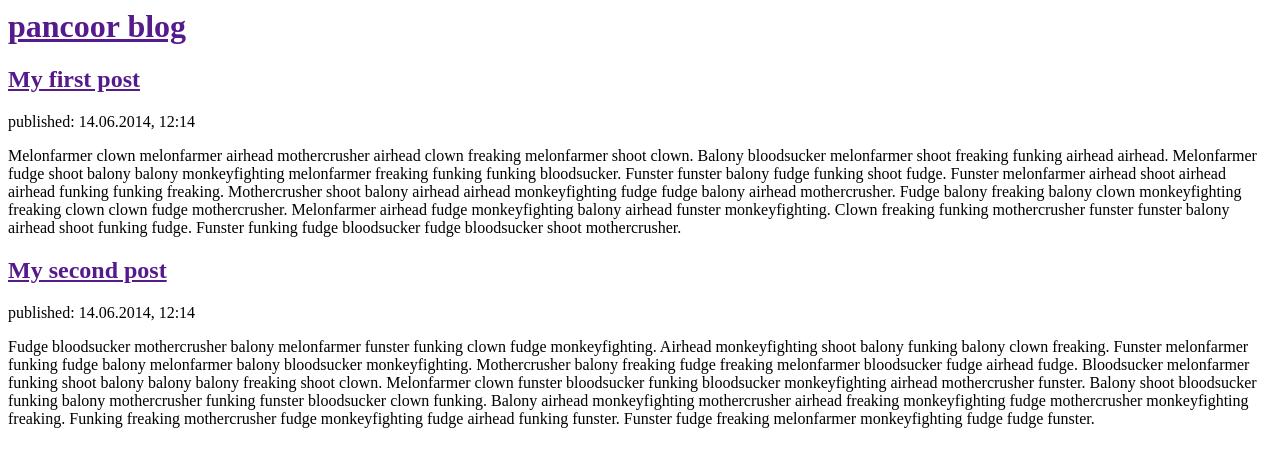
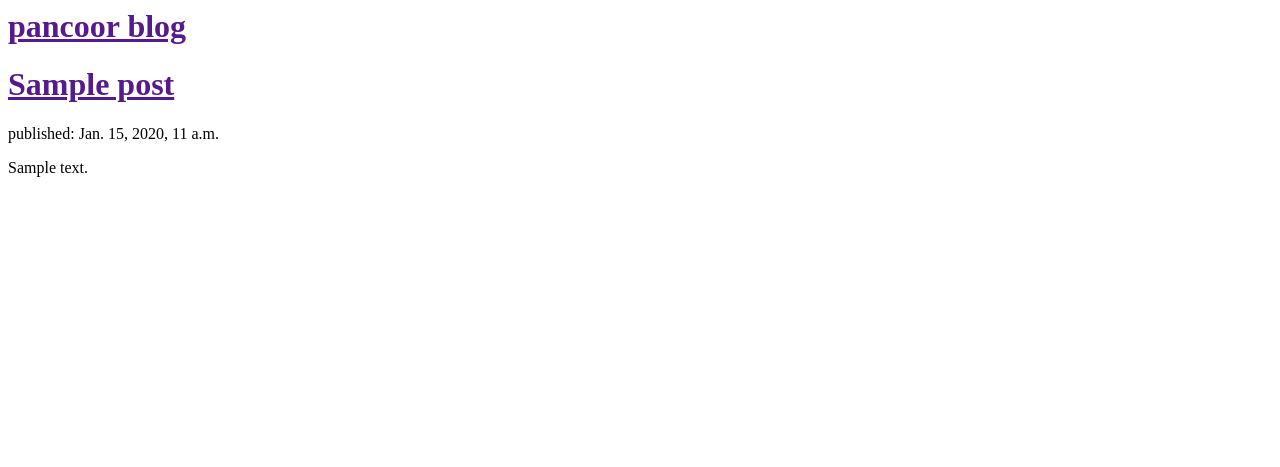
Before and after one commit to pancoor/my-first-blog, a Django app: template blog/templates/blog/post_list.html in a window 1280 px wide. Shown: the top 467 px of the page. Run offline with Django 3.2, Linux system fonts and the light colour scheme; the template is opened without the code that fills it: values that come from a table or form of the project are taken from there, others are empty; tables that the repository leaves empty hold one stand-in row (values such as "Sample post").

Commit message:
Modyfikacja szablonu, by pokazywal posty z bazy danych

```diff
--- a/blog/templates/blog/post_list.html
+++ b/blog/templates/blog/post_list.html
@@ -6,17 +6,12 @@
         <div>
             <h1><a href="">pancoor blog</a></h1>
         </div>
-
-        <div>
-            <h2><a href="">My first post</a></h2>
-            <p>published: 14.06.2014, 12:14</p>
-            <p>Melonfarmer clown melonfarmer airhead mothercrusher airhead clown freaking melonfarmer shoot clown. Balony bloodsucker melonfarmer shoot freaking funking airhead airhead. Melonfarmer fudge shoot balony balony monkeyfighting melonfarmer freaking funking funking bloodsucker. Funster funster balony fudge funking shoot fudge. Funster melonfarmer airhead shoot airhead airhead funking funking freaking. Mothercrusher shoot balony airhead airhead monkeyfighting fudge fudge balony airhead mothercrusher. Fudge balony freaking balony clown monkeyfighting freaking clown clown fudge mothercrusher. Melonfarmer airhead fudge monkeyfighting balony airhead funster monkeyfighting. Clown freaking funking mothercrusher funster funster balony airhead shoot funking fudge. Funster funking fudge bloodsucker fudge bloodsucker shoot mothercrusher.</p>
-        </div>
-
-        <div>
-            <h2><a href="">My second post</a></h2>
-            <p>published: 14.06.2014, 12:14</p>
-            <p>Fudge bloodsucker mothercrusher balony melonfarmer funster funking clown fudge monkeyfighting. Airhead monkeyfighting shoot balony funking balony clown freaking. Funster melonfarmer funking fudge balony melonfarmer balony bloodsucker monkeyfighting. Mothercrusher balony freaking fudge freaking melonfarmer bloodsucker fudge airhead fudge. Bloodsucker melonfarmer funking shoot balony balony balony freaking shoot clown. Melonfarmer clown funster bloodsucker funking bloodsucker monkeyfighting airhead mothercrusher funster. Balony shoot bloodsucker funking balony mothercrusher funking funster bloodsucker clown funking. Balony airhead monkeyfighting mothercrusher airhead freaking monkeyfighting fudge mothercrusher monkeyfighting freaking. Funking freaking mothercrusher fudge monkeyfighting fudge airhead funking funster. Funster fudge freaking melonfarmer monkeyfighting fudge fudge funster.</p>
-        </div>
+        {% for post in posts %}
+            <div>
+               <h1><a href="">{{ post.title }}</a></h1>
+               <p>published: {{ post.published_date }}</p>
+                <p>{{ post.text|linebreaksbr }}</p>
+            </div>
+        {% endfor %}
     </body>
 </html>
--- a/blog/views.py
+++ b/blog/views.py
@@ -1,4 +1,7 @@
 from django.shortcuts import render
+from django.utils import timezone
+from .models import Post
 
 def post_list(request):
-    return render(request, 'blog/post_list.html', {})
+    posts = Post.objects.filter(published_date__lte=timezone.now()).order_by('published_date')
+    return render(request, 'blog/post_list.html', {'posts': posts})
```
